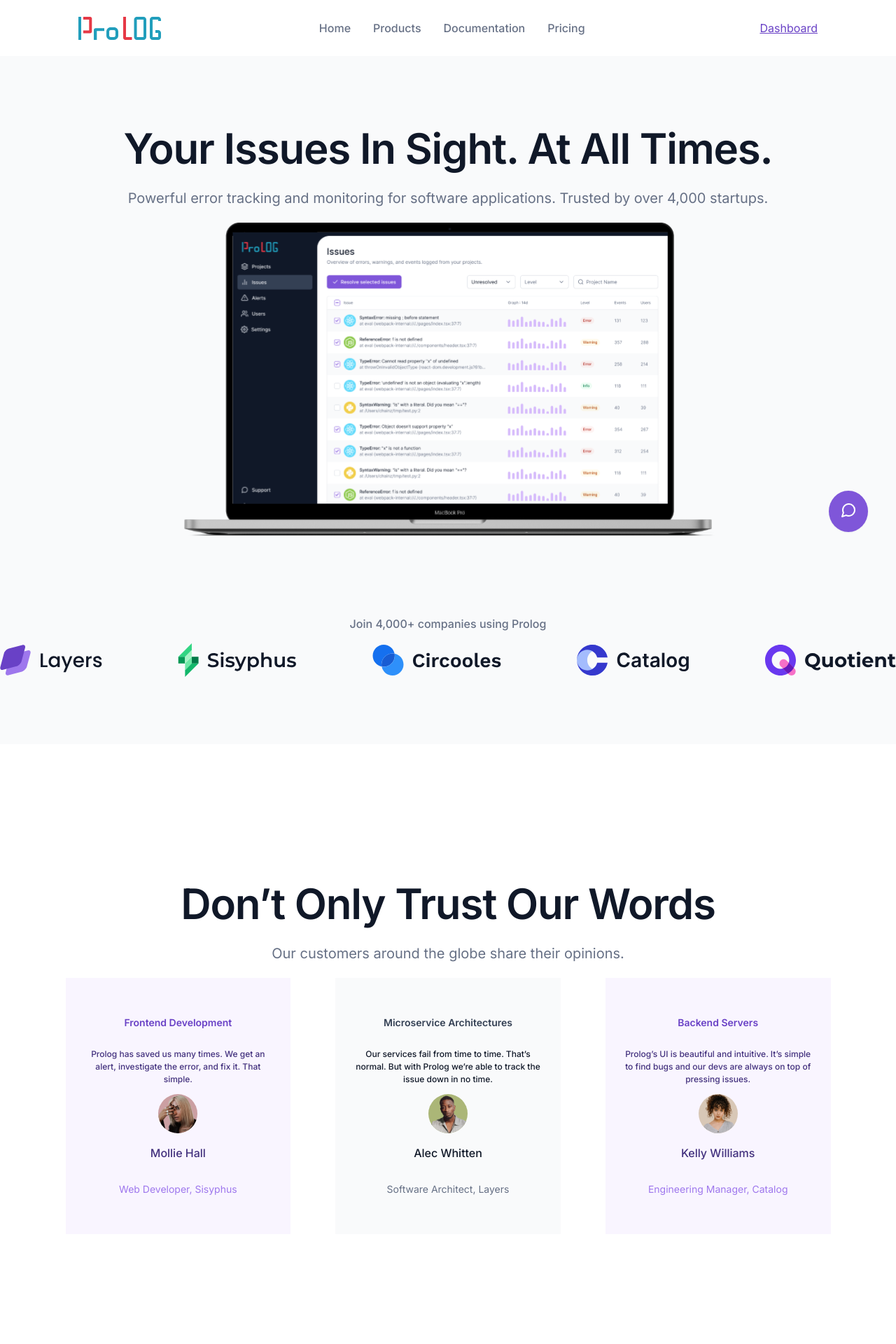
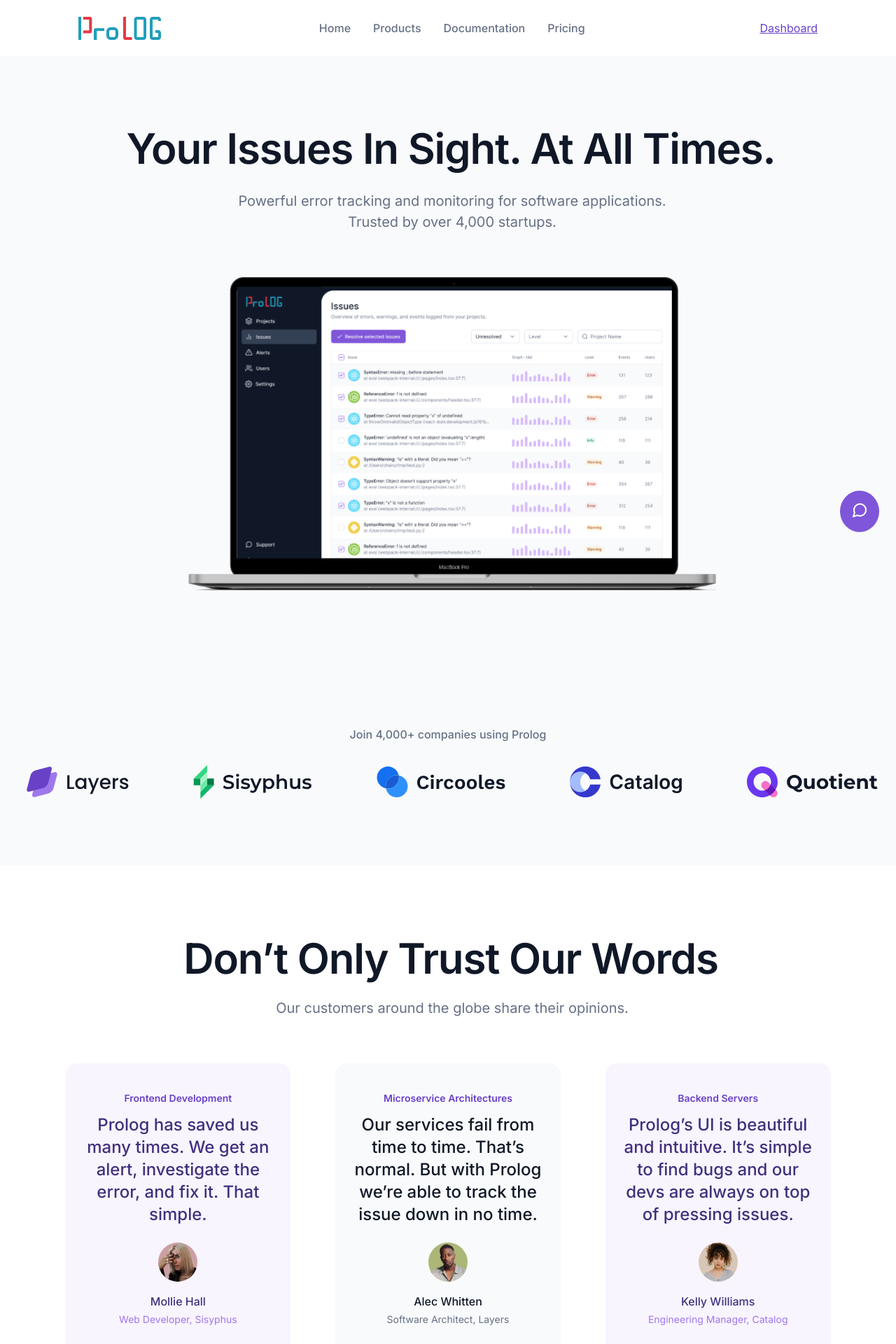
Before and after one commit to profydev/prolog-app-bellhwi, a Next.js app: page / in a window 1280 px wide. Shown: the top 1920 px of the page at 70% size. Before the commit the page ends 1859 px from the top, so only its background shows below. Built offline with nearby package versions, Linux system fonts and the light colour scheme.

Commit message:
Landing page header finish

```diff
--- a/features/ui/testimonial/testimonial.tsx
+++ b/features/ui/testimonial/testimonial.tsx
@@ -1,5 +1,5 @@
 import styled from "styled-components";
-import { color, textFont } from "@styles/theme";
+import { color, displayFont, textFont } from "@styles/theme";
 
 type TestimonialProps = {
   primary?: boolean;
@@ -12,6 +12,7 @@ type TestimonialProps = {
 
 const Container = styled.div<{ primary: any }>`
   width: 33%;
+  height: 100%;
   display: flex;
   flex-direction: column;
   justify-content: space-between;
@@ -23,20 +24,31 @@ const Container = styled.div<{ primary: any }>`
   &:not(:first-child) {
     margin-left: 64px;
   }
+  border-radius: 16px;
+  box-sizing: border-box;
 `;
 
-const Heading = styled.p<{ primary: any }>`
-  color: ${(props) =>
-    props.primary ? color("primary", 700) : color("gray", 700)};
+const Heading = styled.p`
+  color: ${color("primary", 700)};
   ${textFont("sm", "semibold")};
   text-align: center;
+  margin: 0px;
 `;
 
 const Content = styled.p<{ primary: any }>`
   color: ${(props) =>
     props.primary ? color("primary", 900) : color("gray", 900)};
-  ${textFont("xs", "medium")};
+  ${displayFont("xs", "medium")};
   text-align: center;
+  margin: 12px 0px 0px;
+`;
+
+const Profile = styled.div`
+  display: flex;
+  flex-direction: column;
+  align-items: center;
+  justify-content: center;
+  margin-top: 24px;
 `;
 
 const Author = styled.p<{ primary: any }>`
@@ -44,6 +56,7 @@ const Author = styled.p<{ primary: any }>`
     props.primary ? color("primary", 900) : color("gray", 900)};
   ${textFont("xs", "medium")};
   ${textFont("md", "medium")};
+  margin: 16px 0px 4px;
 `;
 
 const Company = styled.p<{ primary: any }>`
@@ -51,6 +64,7 @@ const Company = styled.p<{ primary: any }>`
     props.primary ? color("primary", 500) : color("gray", 500)};
   ${textFont("xs", "medium")};
   ${textFont("sm", "regular")};
+  margin: 0px;
 `;
 
 export function Testimonial({
@@ -63,12 +77,14 @@ export function Testimonial({
 }: TestimonialProps) {
   return (
     <Container primary={primary}>
-      <Heading primary={primary}>{heading}</Heading>
+      <Heading>{heading}</Heading>
       <Content primary={primary}>{content}</Content>
-      {/* eslint-disable-next-line @next/next/no-img-element */}
-      <img src={avatar} />
-      <Author primary={primary}>{author}</Author>
-      <Company primary={primary}>{company}</Company>
+      <Profile>
+        {/* eslint-disable-next-line @next/next/no-img-element */}
+        <img src={avatar} />
+        <Author primary={primary}>{author}</Author>
+        <Company primary={primary}>{company}</Company>
+      </Profile>
     </Container>
   );
 }
--- a/pages/index.jsx
+++ b/pages/index.jsx
@@ -82,24 +82,28 @@ const Hero = styled.div`
   align-items: center;
   justify-content: center;
   background-color: ${color("gray", 50)};
+  padding-bottom: 96px;
 `;
 
 const Heading = styled.h1`
   ${displayFont("xl", "semibold")};
   color: ${color("gray", 900)};
-  margin: 96px 0px 0px;
   letter-spacing: -0.02em;
+  padding-left: 8px;
 `;
 
 const Text = styled.p`
+  text-align: center;
   color: ${color("gray", 500)};
   ${textFont("xl", "regular")};
+  padding-left: 12px;
 `;
 
 const TextSmall = styled.p`
   text-align: center;
   color: ${color("gray", 500)};
   ${textFont("md", "medium")};
+  margin: 0px;
 `;
 
 const SocialSection = styled.div`
@@ -111,23 +115,27 @@ const CompanyLogos = styled.div`
   display: flex;
   align-items: center;
   justify-content: space-between;
+  width: 1216px;
+  margin: 32px auto 0px;
+  padding-left: 12px;
 `;
 
 const TestimonialSection = styled.div`
   text-align: center;
-  padding: 96px 0px;
   background-color: white;
 `;
 
 const Testimonials = styled.div`
   display: flex;
   padding: 0px 93.5px;
+  margin: 64px 0px 96px;
+  height: 416px;
 `;
 
 const ContactButton = styled.button`
   position: fixed;
   bottom: 2.5rem;
-  right: 2.5rem;
+  right: 1.5rem;
   padding: 1rem;
   background: #7f56d9;
   border-radius: 50%;
@@ -156,13 +164,18 @@ const IssuesPage = () => {
         <a href={Routes.projects}>Dashboard</a>
       </Header>
       <Hero>
-        <Heading>Your Issues In Sight. At All Times.</Heading>
-        <Text>
+        <Heading style={{ margin: "96px 0px 0px" }}>
+          Your Issues In Sight. At All Times.
+        </Heading>
+        <Text style={{ width: "648px", margin: "24px 0px 64px" }}>
           Powerful error tracking and monitoring for software applications.
           Trusted by over 4,000 startups.
         </Text>
         {/* eslint-disable-next-line @next/next/no-img-element */}
-        <img src={"images/landing-macbook.svg"} />
+        <img
+          src={"images/landing-macbook.svg"}
+          style={{ marginLeft: "12px" }}
+        />
       </Hero>
       <SocialSection>
         <TextSmall>Join 4,000+ companies using Prolog</TextSmall>
@@ -174,8 +187,12 @@ const IssuesPage = () => {
         </CompanyLogos>
       </SocialSection>
       <TestimonialSection>
-        <Heading>Don’t Only Trust Our Words</Heading>
-        <Text>Our customers around the globe share their opinions.</Text>
+        <Heading style={{ margin: "96px 0px 0px" }}>
+          Don’t Only Trust Our Words
+        </Heading>
+        <Text style={{ marginBottom: "0px" }}>
+          Our customers around the globe share their opinions.
+        </Text>
         <Testimonials>
           {testimonials.map((testimonial, index) => (
             <Testimonial {...testimonial} key={index}></Testimonial>
```
